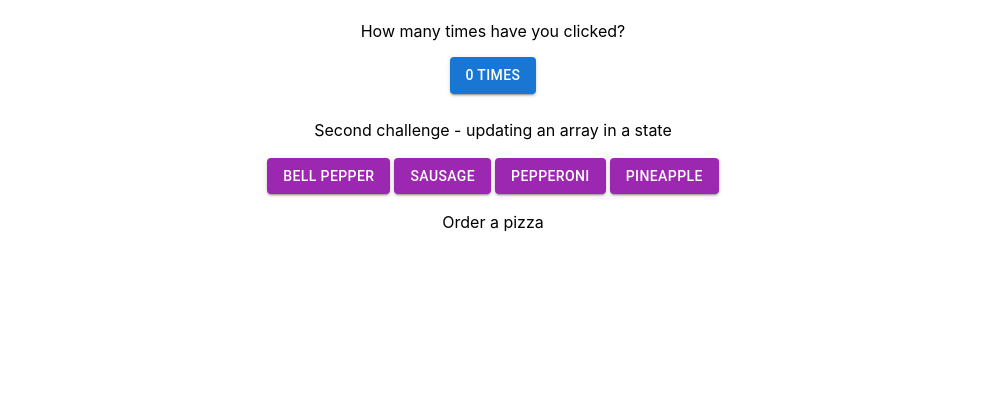
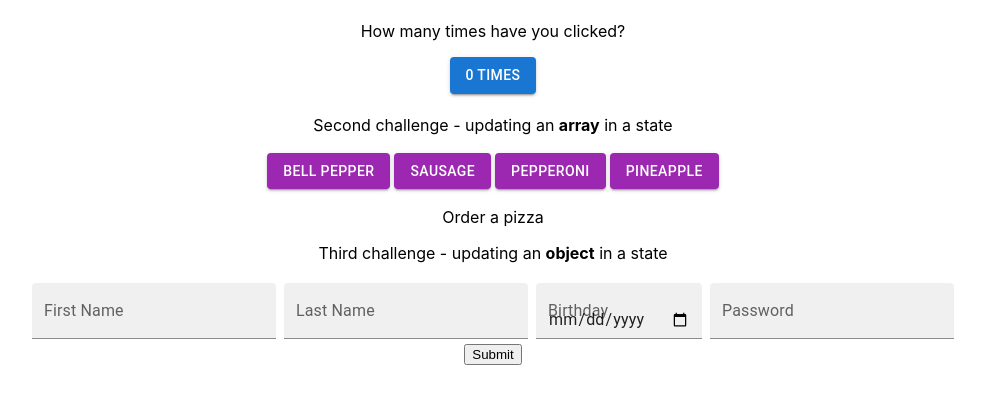
Before and after one commit to jshizuki/myfirstreactapp, a React (Create React App) app: page / in a window 1280 px wide. Shown: the top 404 px of the page, without its empty margins (147-1132 px from the left). Built offline with nearby package versions, Linux system fonts and the light colour scheme.

Commit message:
Third challenge - updating an object in a state

```diff
--- a/src/App.css
+++ b/src/App.css
@@ -9,7 +9,7 @@
 
 /* Manually added */
 .container {
-  width: 50%;
+  width: 80%;
   margin: 0 auto;
 }
 
--- a/src/App.js
+++ b/src/App.js
@@ -4,12 +4,14 @@ import './App.css';
 import React from 'react';
 import Button from './first_challenge/Button';
 import PersonalPizza from './second_challenge/PersonalPizza';
+import EditProfile from './third_challenge/EditProfile';
 
 function App() {
   return (
     <div className="container">
       <Button />
       <PersonalPizza />
+      <EditProfile />
     </div>
   );
 }
--- a/src/second_challenge/PersonalPizza.css
+++ b/src/second_challenge/PersonalPizza.css
@@ -1,6 +1,5 @@
 .pizza-container {
   text-align: center;
-  padding: 5px;
 }
 
 .button {
--- a/src/second_challenge/PersonalPizza.jsx
+++ b/src/second_challenge/PersonalPizza.jsx
@@ -15,6 +15,7 @@ export default function PersonalPizza() {
       })
     } else {
       setSelected(prev => {
+        // Replacing current array with a new one with the updated element
         return [clickedItem, ...prev]
       })
     }
@@ -22,9 +23,9 @@ export default function PersonalPizza() {
 
   return (
     <div className="pizza-container">
-      <p>Second challenge - updating an array in a state</p>
-      {options.map(option => {
-        return <MuiButton variant="contained" color="secondary" className="button" value={option} onClick={toggleTopping}>{option}</MuiButton>
+      <p>Second challenge - updating an <b>array</b> in a state</p>
+      {options.map((option, index) => {
+        return <MuiButton variant="contained" color="secondary" className="button" key={index} value={option} onClick={toggleTopping}>{option}</MuiButton>
       })}
       <p>Order a {selected.join(", ")} pizza</p>
     </div>
--- /dev/null
+++ b/src/third_challenge/EditProfile.css
@@ -0,0 +1,7 @@
+.profile-container {
+  text-align: center;
+}
+
+.input {
+  margin: 4px !important;
+}
--- /dev/null
+++ b/src/third_challenge/EditProfile.jsx
@@ -0,0 +1,73 @@
+import React, { useState } from "react";
+import "./EditProfile.css";
+import TextField from "@mui/material/TextField";
+
+export default function EditProfile() {
+  const [profile, setProfile] = useState({});
+
+  const handleChange = (e) => {
+    // Object destructuring to make code more precise
+    const { name, value } = e.target;
+    // Update(replace?) object with new keys and values using the spread operator
+    setProfile((prev) => {
+      return { ...prev, [name]: value };
+    });
+  };
+
+  const handleSubmit = (e) => {
+    // 2nd and 3rd argument control how the object is displayed for readability
+    alert(JSON.stringify(profile, "", 2));
+  };
+
+  return (
+    <div className="profile-container">
+      <p>
+        Third challenge - updating an <b>object</b> in a state
+      </p>
+      <form onSubmit={handleSubmit}>
+        <TextField
+          className="input"
+          id="filled-basic"
+          label="First Name"
+          variant="filled"
+          onChange={handleChange}
+          type="text"
+          name="firstName"
+          value={profile.firstName || ""}
+        />
+        <TextField
+          className="input"
+          id="filled-basic"
+          label="Last Name"
+          variant="filled"
+          onChange={handleChange}
+          type="text"
+          name="lastName"
+          value={profile.lastName || ""}
+        />
+        <TextField
+          className="input"
+          id="filled-basic"
+          label="Birthday"
+          variant="filled"
+          onChange={handleChange}
+          type="date"
+          name="birthday"
+          value={profile.birthday}
+        />
+        <TextField
+          className="input"
+          id="filled-password-input"
+          label="Password"
+          variant="filled"
+          onChange={handleChange}
+          type="password"
+          name="password"
+          value={profile.password}
+        />
+        <br />
+        <button>Submit</button>
+      </form>
+    </div>
+  );
+}
```
